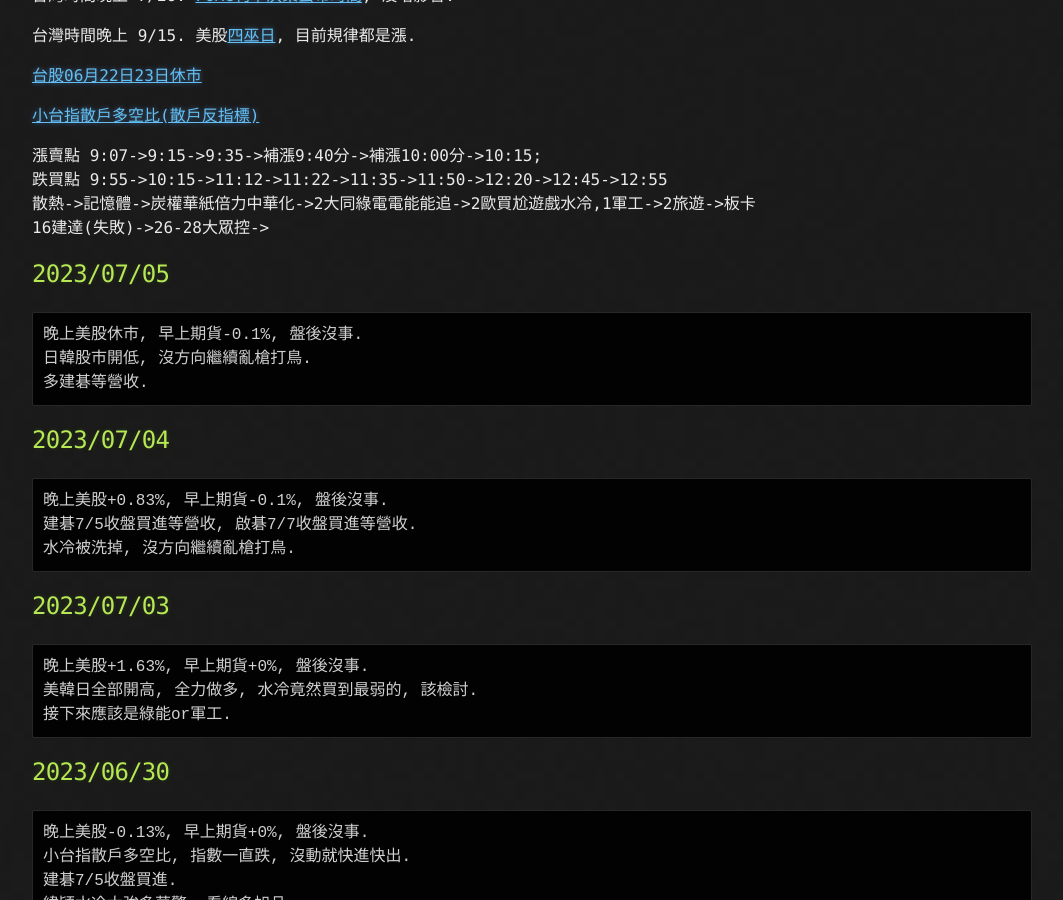
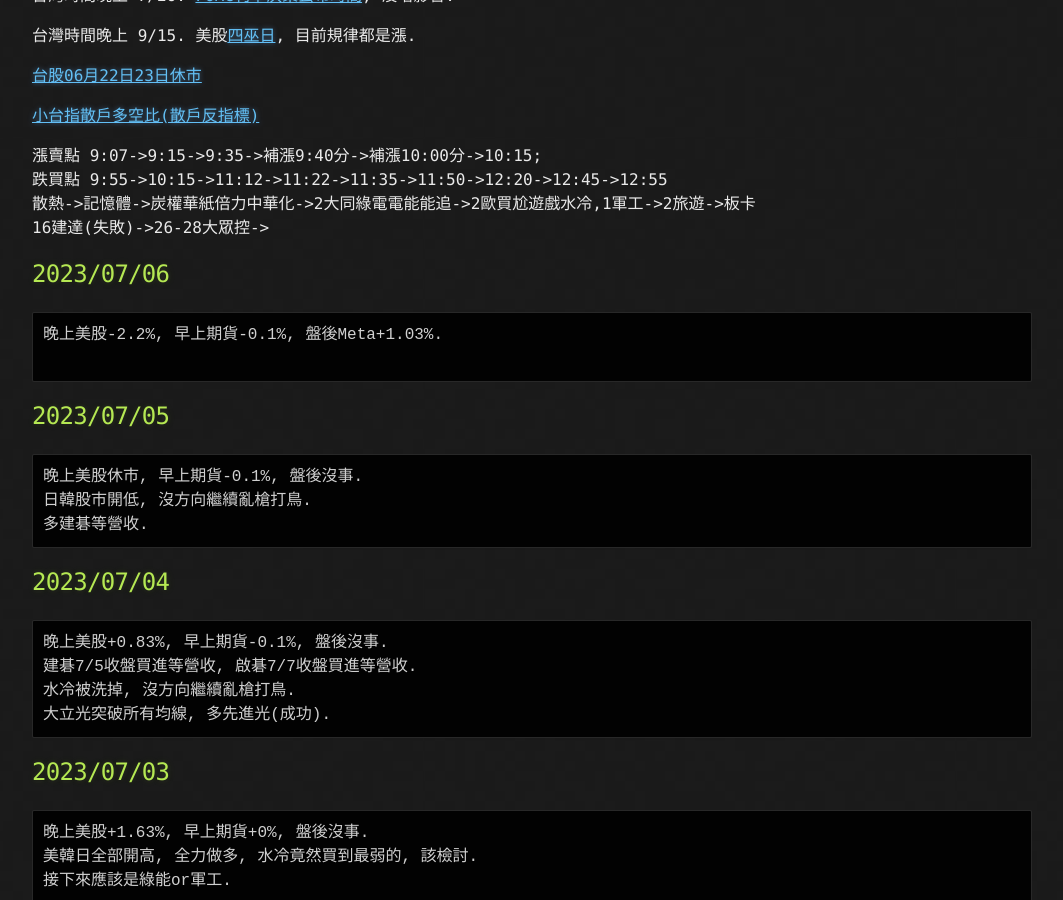
Before and after one commit to lepg5487/Stock_God, a Jekyll site: the page built from index.md, in a window 1280 px wide and 900 px high, scrolled down 394 px. Shown: the whole window, without its empty margins (108-1171 px from the left). Built offline with Jekyll 4.4.1, drawn with Linux system fonts in a browser that asks for light colours; our own code applies the rules of GitHub Pages for plain Markdown files.

Commit message:
Update index.md

````diff
--- a/index.md
+++ b/index.md
@@ -21,6 +21,12 @@ layout: testlayouts
 散熱->記憶體->炭權華紙倍力中華化->2大同綠電電能能追->2歐買尬遊戲水冷,1軍工->2旅遊->板卡
 16建達(失敗)->26-28大眾控->
 
+## 2023/07/06
+```
+晚上美股-2.2%, 早上期貨-0.1%, 盤後Meta+1.03%.
+
+```
+
 ## 2023/07/05
 ```
 晚上美股休市, 早上期貨-0.1%, 盤後沒事.
@@ -33,6 +39,7 @@ layout: testlayouts
 晚上美股+0.83%, 早上期貨-0.1%, 盤後沒事.
 建碁7/5收盤買進等營收, 啟碁7/7收盤買進等營收.
 水冷被洗掉, 沒方向繼續亂槍打鳥.
+大立光突破所有均線, 多先進光(成功).
 ```
 
 ## 2023/07/03
````
